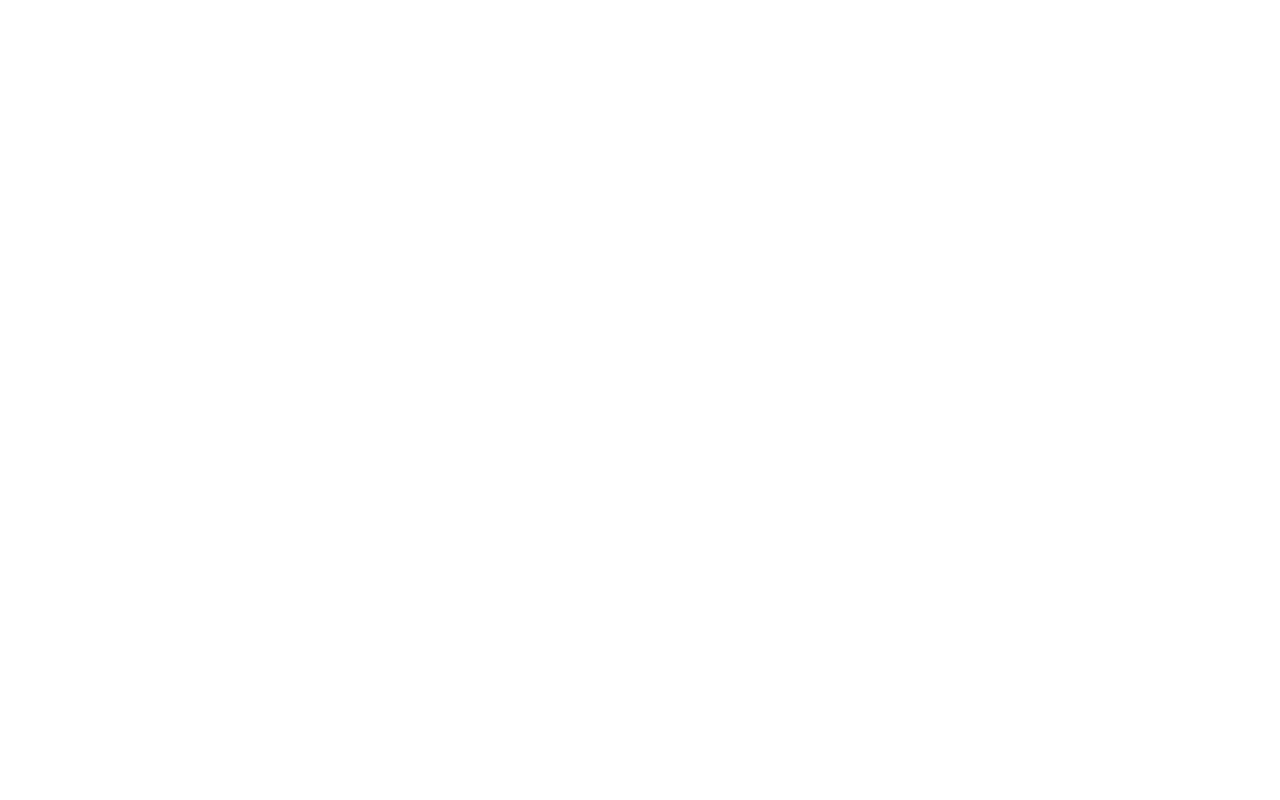
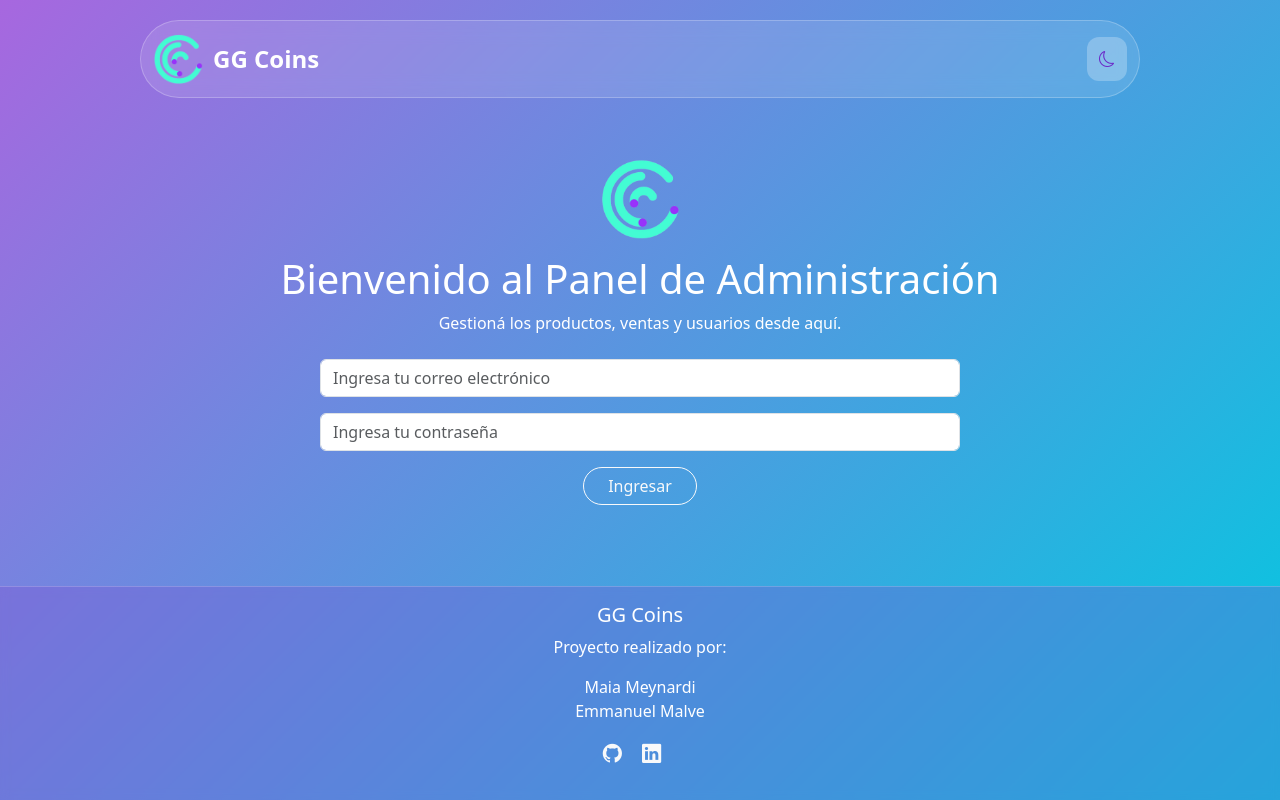
Before and after one commit to Maimeynardi/GGCoins.tp, a plain HTML site: page frontend/admin-html/admin-login.html in a window 1280 px wide. Drawn offline with nearby package versions, Linux system fonts and the light colour scheme.

Commit message:
no sé que toque pero tengo que comitear

```diff
--- a/frontend/admin-html/admin-login.html
+++ b/frontend/admin-html/admin-login.html
@@ -0,0 +1,61 @@
+<!DOCTYPE html>
+<html lang="es">
+<head>
+    <meta charset="UTF-8">
+    <meta name="viewport" content="width=device-width, initial-scale=1.0">
+    <title>GG Coins - Login admin</title>
+
+    <link rel="shortcut icon" href="/GGCoins.tp/frontend/img/logo.png" type="image/x-icon">
+    <link rel="stylesheet" href="/GGCoins.tp/frontend/css/styles.css">
+    <link href="https://cdn.jsdelivr.net/npm/bootstrap@5.3.6/dist/css/bootstrap.min.css" rel="stylesheet">
+    <link href="https://cdn.jsdelivr.net/npm/bootstrap-icons@1.10.5/font/bootstrap-icons.css" rel="stylesheet">
+</head>
+<body>
+    <header>
+        <nav class="navbar navbar-expand-lg">
+            <div class="container-fluid">
+                <a class="navbar-brand" href="#">
+                <img src="/GGCoins.tp/frontend/img/logo.png" alt="Bootstrap" width="50" height="50">
+                <span class="gg-text">GG Coins</span>
+                </a>
+
+                <button id="modoOscuroBtn" class="btn-dark-mode">
+                    <i class="bi bi-moon"></i>
+                </button>
+                </div>
+            </div>
+        </nav>
+    </header>
+
+    <main class="bienvenida-container d-flex flex-column justify-content-center align-items-center text-center">
+        <img src="/GGCoins.tp/frontend/img/logo.png" alt="Logo GG Coins" width="80" class="mb-3">
+        <h1 class="mb-2">Bienvenido al Panel de Administración</h1>
+        <p class="mb-4">Gestioná los productos, ventas y usuarios desde aquí.</p>
+        <input type="text" id="correoAdmin" class="form-control w-50 mb-3" placeholder="Ingresa tu correo electrónico">
+        <input type="text" id="contraseñaAdmin" class="form-control w-50 mb-3" placeholder="Ingresa tu contraseña">
+        <div class="d-flex gap-3">
+            <button class="btn btn-outline-light rounded-pill px-4" onclick="ingresarCliente()">Ingresar</button>
+        </div>
+    </main>
+
+    <footer class="footer text-center text-white py-3">
+        <div >
+            <h5>GG Coins</h5>
+            <p>Proyecto realizado por:</p>
+            <ul>
+                <li>Maia Meynardi</li>
+                <li>Emmanuel Malve</li>
+            </ul>
+
+            <div class="mb-3">
+                <a href="#" class="text-light me-3"><i class="bi bi-github"></i></a>
+                <a href="#" class="text-light me-3"><i class="bi bi-linkedin"></i></a>
+            </div>
+
+
+        </div>
+    </footer>
+
+    <script src="https://cdn.jsdelivr.net/npm/bootstrap@5.3.6/dist/js/bootstrap.bundle.min.js"></script>
+</body>
+</html>
--- a/frontend/js/dashboard/listadoProductos.js
+++ b/frontend/js/dashboard/listadoProductos.js
@@ -94,7 +94,7 @@
         document.getElementById('precio').value = datosProducto.PRECIO;
         document.getElementById('cantidad').value = datosProducto.CANTIDAD;
         document.getElementById('imagenActual').src = datosProducto.URL_IMAGEN;
-        console.log('probando')
+        console.log(datosProducto.URL_IMAGEN)
     } catch (error) {
         console.log(`Lo sentimos por el error:${error.statusText}`);
     }
```
Also changed, not shown: frontend/admin-html/admin-modificacionProd.html (deleted, +0 -45 lines), frontend/admin-html/tablaProductos.html (+1 -10 lines).
